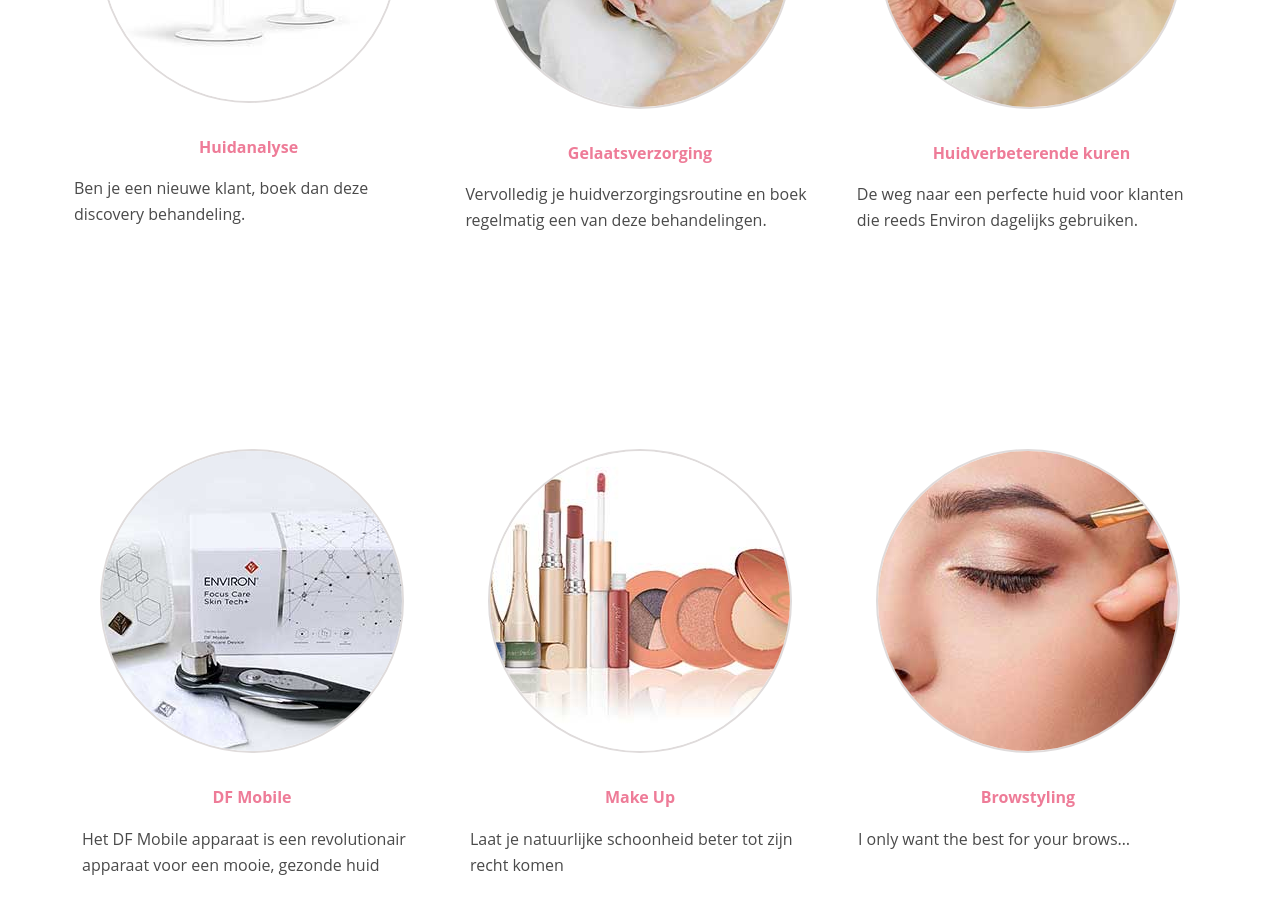
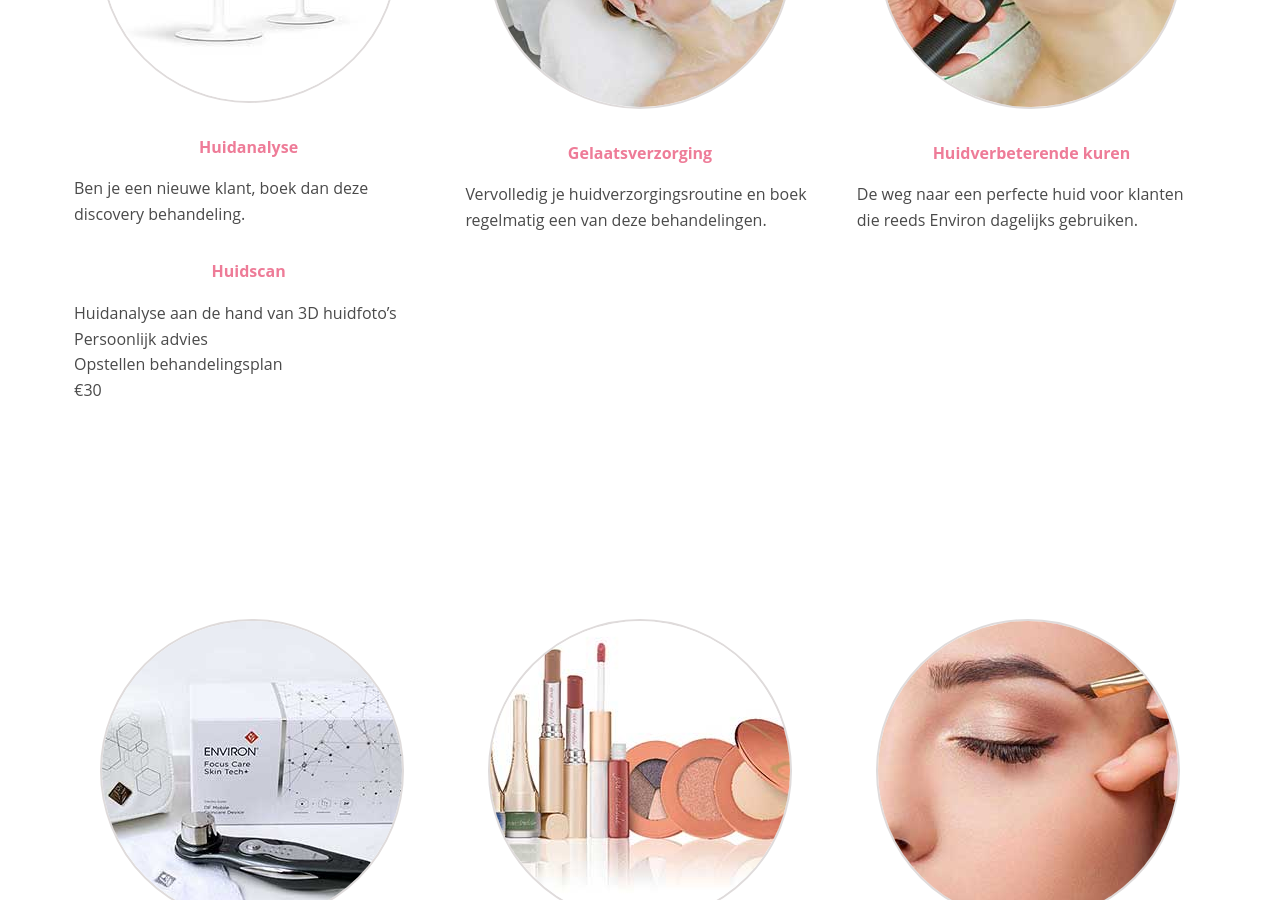
Before and after one commit to acandael/anniek, a Jekyll site: the page built from index.html, in a window 1280 px wide and 900 px high, scrolled down 2026 px. Built offline with Jekyll 4.4.1, drawn with Linux system fonts in a browser that asks for light colours.

Commit message:
add huidscan to step 1

```diff
--- a/index.html
+++ b/index.html
@@ -26,6 +26,11 @@ layout: default
         <a href="/huidanalyse.html"><h3 class="step__title-h3">Huidanalyse</h3></a>
         <p class="bodytext">Ben je een nieuwe klant, boek dan
 deze  discovery behandeling.</p>
+        <h3 class="step__title-h3">Huidscan</h3>
+        <p class="bodytext">Huidanalyse aan de hand van 3D huidfoto’s<br>
+          Persoonlijk advies<br>
+          Opstellen behandelingsplan<br>
+          €30</p>
       </div>
       <div class="step">
         <h2 class="step__title-h2">Stap 2</h2>
```
